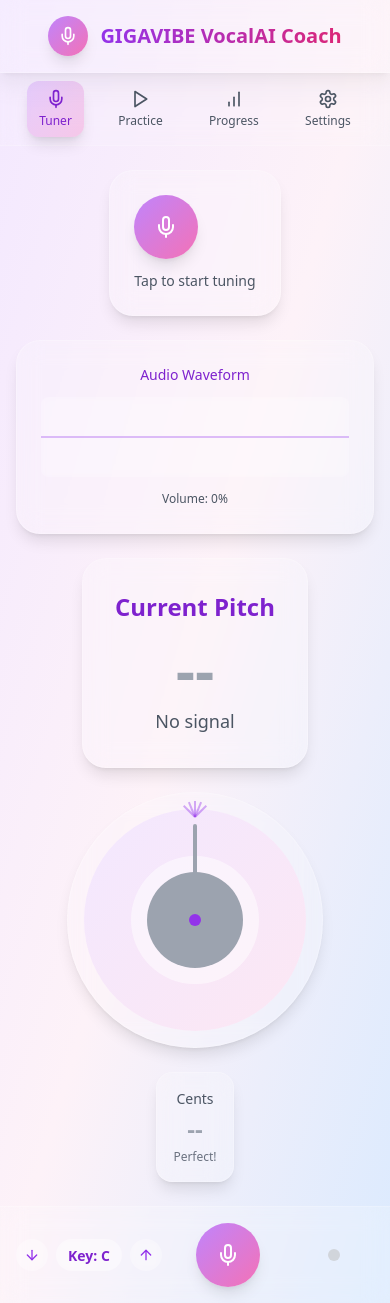
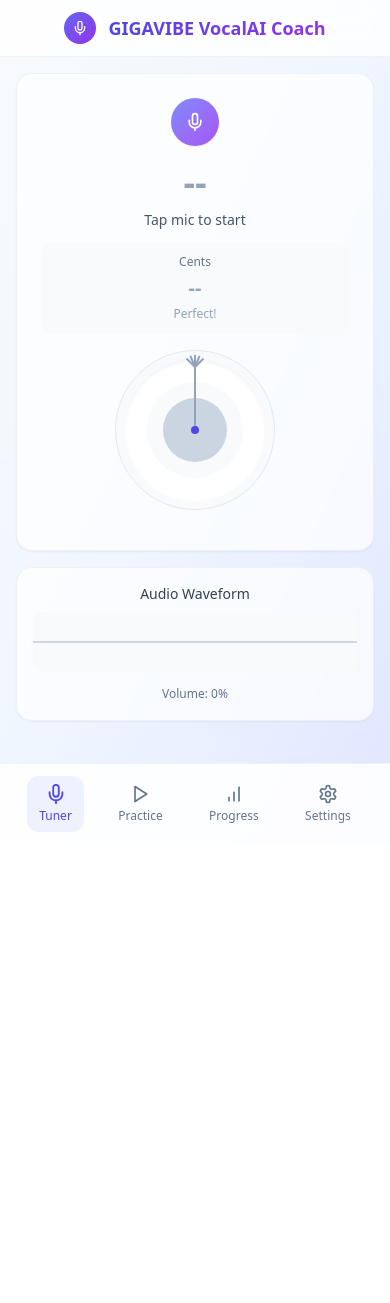
Before and after one commit to thisyearnofear/gigavibe, a React (Vite) app: page / in a window 390 px wide. After the commit the page ends 844 px from the top, so only its background shows below. Built offline with nearby package versions, Linux system fonts and the light colour scheme.

Commit message:
Refactor: Improve UI/UX for mobile
-   Move navigation to the bottom.
-   Adjust layout for a more compact, centered, and neutral design.
-   Optimize for a mobile-first SPA experience.

```diff
--- a/src/components/Navigation.tsx
+++ b/src/components/BottomNavigation.tsx
@@ -1,12 +1,12 @@
 
 import { Mic, Play, BarChart, Settings } from 'lucide-react';
 
-interface NavigationProps {
+interface BottomNavigationProps {
   activeScreen: string;
   setActiveScreen: (screen: string) => void;
 }
 
-const Navigation = ({ activeScreen, setActiveScreen }: NavigationProps) => {
+const BottomNavigation = ({ activeScreen, setActiveScreen }: BottomNavigationProps) => {
   const navItems = [
     { id: 'tuner', label: 'Tuner', icon: Mic },
     { id: 'practice', label: 'Practice', icon: Play },
@@ -15,8 +15,8 @@ const Navigation = ({ activeScreen, setActiveScreen }: NavigationProps) => {
   ];
 
   return (
-    <nav className="bg-white/10 backdrop-blur-md border-b border-white/20 px-4 py-2">
-      <div className="flex justify-around">
+    <nav className="fixed bottom-0 left-1/2 transform -translate-x-1/2 max-w-md w-full bg-white/90 backdrop-blur-lg border-t border-slate-200/50 px-4 py-3 z-50">
+      <div className="flex justify-around items-center">
         {navItems.map((item) => {
           const Icon = item.icon;
           const isActive = activeScreen === item.id;
@@ -25,13 +25,13 @@ const Navigation = ({ activeScreen, setActiveScreen }: NavigationProps) => {
             <button
               key={item.id}
               onClick={() => setActiveScreen(item.id)}
-              className={`flex flex-col items-center gap-1 py-2 px-3 rounded-xl transition-all duration-300 ${
+              className={`flex flex-col items-center gap-1 py-2 px-3 rounded-xl transition-all duration-200 ${
                 isActive
-                  ? 'bg-gradient-to-br from-purple-400/30 to-pink-400/30 text-purple-700 shadow-lg'
-                  : 'text-gray-600 hover:text-purple-600 hover:bg-white/10'
+                  ? 'text-indigo-600 bg-indigo-50'
+                  : 'text-slate-500 hover:text-indigo-500 hover:bg-slate-50'
               }`}
             >
-              <Icon className="w-5 h-5" />
+              <Icon className={`w-5 h-5 ${isActive ? 'scale-110' : ''} transition-transform duration-200`} />
               <span className="text-xs font-medium">{item.label}</span>
             </button>
           );
@@ -41,4 +41,4 @@ const Navigation = ({ activeScreen, setActiveScreen }: NavigationProps) => {
   );
 };
 
-export default Navigation;
+export default BottomNavigation;
--- a/src/components/Footer.tsx
+++ b/src/components/Footer.tsx
@@ -27,51 +27,53 @@ const Footer = () => {
   };
 
   return (
-    <footer className="bg-white/20 backdrop-blur-md border-t border-white/20 px-4 py-4">
+    <div className="fixed bottom-16 left-1/2 transform -translate-x-1/2 max-w-md w-full px-4 z-40">
+      <div className="bg-white/80 backdrop-blur-md border border-slate-200/50 rounded-2xl px-4 py-3 shadow-lg">
         <div className="flex items-center justify-between">
           {/* Key Controls */}
           <div className="flex items-center gap-2">
             <button
               onClick={() => changeKey('down')}
-            className="w-8 h-8 bg-white/20 backdrop-blur-sm rounded-full flex items-center justify-center hover:bg-white/30 transition-colors"
+              className="w-8 h-8 bg-slate-100 rounded-full flex items-center justify-center hover:bg-slate-200 transition-colors"
             >
-            <ArrowDown className="w-4 h-4 text-purple-600" />
+              <ArrowDown className="w-4 h-4 text-slate-600" />
             </button>
-          <div className="bg-white/30 backdrop-blur-sm px-3 py-1 rounded-full">
-            <span className="text-sm font-bold text-purple-700">Key: {currentKey}</span>
+            <div className="bg-slate-100 px-3 py-1 rounded-full">
+              <span className="text-sm font-medium text-slate-700">Key: {currentKey}</span>
             </div>
             <button
               onClick={() => changeKey('up')}
-            className="w-8 h-8 bg-white/20 backdrop-blur-sm rounded-full flex items-center justify-center hover:bg-white/30 transition-colors"
+              className="w-8 h-8 bg-slate-100 rounded-full flex items-center justify-center hover:bg-slate-200 transition-colors"
             >
-            <ArrowUp className="w-4 h-4 text-purple-600" />
+              <ArrowUp className="w-4 h-4 text-slate-600" />
             </button>
           </div>
 
-        {/* Record Button */}
+          {/* Record Button with Pink Accent */}
           <button
             onClick={toggleRecording}
-          className={`w-16 h-16 rounded-full flex items-center justify-center shadow-lg transition-all duration-300 ${
+            className={`w-14 h-14 rounded-full flex items-center justify-center shadow-lg transition-all duration-300 ${
               isListening
                 ? 'bg-gradient-to-br from-red-400 to-pink-500 animate-pulse'
-              : 'bg-gradient-to-br from-purple-400 to-pink-400 hover:from-purple-500 hover:to-pink-500'
+                : 'bg-gradient-to-br from-pink-400 to-rose-500 hover:from-pink-500 hover:to-rose-600'
             }`}
           >
             {isListening ? (
-            <Square className="w-6 h-6 text-white" />
+              <Square className="w-5 h-5 text-white" />
             ) : (
-            <Mic className="w-6 h-6 text-white" />
+              <Mic className="w-5 h-5 text-white" />
             )}
           </button>
 
           {/* Status Indicator */}
           <div className="w-20 flex justify-center">
             <div className={`w-3 h-3 rounded-full transition-colors duration-300 ${
-            isListening ? 'bg-red-400 animate-pulse' : 'bg-gray-300'
+              isListening ? 'bg-pink-400 animate-pulse' : 'bg-slate-300'
             }`} />
           </div>
         </div>
-    </footer>
+      </div>
+    </div>
   );
 };
 
--- a/src/components/Header.tsx
+++ b/src/components/Header.tsx
@@ -3,12 +3,12 @@ import { Mic } from 'lucide-react';
 
 const Header = () => {
   return (
-    <header className="bg-white/20 backdrop-blur-md border-b border-white/20 px-4 py-4 shadow-lg">
-      <div className="flex items-center justify-center gap-3">
-        <div className="w-10 h-10 bg-gradient-to-br from-purple-400 to-pink-400 rounded-full flex items-center justify-center shadow-lg">
-          <Mic className="w-5 h-5 text-white" />
+    <header className="bg-white/80 backdrop-blur-md border-b border-slate-200/50 px-4 py-3 sticky top-0 z-40">
+      <div className="flex items-center justify-center gap-3 max-w-sm mx-auto">
+        <div className="w-8 h-8 bg-gradient-to-br from-indigo-500 to-purple-600 rounded-full flex items-center justify-center shadow-sm">
+          <Mic className="w-4 h-4 text-white" />
         </div>
-        <h1 className="text-xl font-bold bg-gradient-to-r from-purple-600 to-pink-600 bg-clip-text text-transparent">
+        <h1 className="text-lg font-bold bg-gradient-to-r from-indigo-600 to-purple-600 bg-clip-text text-transparent">
           GIGAVIBE VocalAI Coach
         </h1>
       </div>
--- a/src/components/TunerScreen.tsx
+++ b/src/components/TunerScreen.tsx
@@ -25,15 +25,15 @@ const TunerScreen = () => {
   };
 
   const getPitchColor = () => {
-    if (!isListening || frequency === 0) return 'text-gray-400';
-    return isInTune ? 'text-green-600' : 'text-red-600';
+    if (!isListening || frequency === 0) return 'text-slate-400';
+    return isInTune ? 'text-green-600' : 'text-red-500';
   };
 
   const getCentsColor = () => {
-    if (!isListening || frequency === 0) return 'text-gray-400';
+    if (!isListening || frequency === 0) return 'text-slate-400';
     if (Math.abs(cents) < 10) return 'text-green-600';
     if (Math.abs(cents) < 25) return 'text-yellow-600';
-    return 'text-red-600';
+    return 'text-red-500';
   };
 
   const getNeedleRotation = () => {
@@ -42,82 +42,70 @@ const TunerScreen = () => {
   };
 
   return (
-    <div className="flex flex-col items-center justify-center min-h-full space-y-6">
+    <div className="flex flex-col items-center space-y-4 py-2">
       {/* Permission & Error Handling */}
       {hasPermission === false && (
-        <div className="bg-red-100/20 backdrop-blur-md rounded-2xl p-4 text-center shadow-lg border border-red-200/20">
-          <AlertCircle className="w-6 h-6 text-red-600 mx-auto mb-2" />
-          <p className="text-red-600 text-sm">Microphone access required for pitch detection</p>
+        <div className="bg-red-50 border border-red-200 rounded-xl p-3 text-center w-full">
+          <AlertCircle className="w-5 h-5 text-red-500 mx-auto mb-1" />
+          <p className="text-red-600 text-sm">Microphone access required</p>
         </div>
       )}
 
       {error && (
-        <div className="bg-red-100/20 backdrop-blur-md rounded-2xl p-4 text-center shadow-lg border border-red-200/20">
+        <div className="bg-red-50 border border-red-200 rounded-xl p-3 text-center w-full">
           <p className="text-red-600 text-sm">{error}</p>
         </div>
       )}
 
-      {/* Microphone Control */}
-      <div className="bg-white/20 backdrop-blur-md rounded-3xl p-6 text-center shadow-lg border border-white/20">
+      {/* Main Tuner Display */}
+      <div className="bg-white/70 backdrop-blur-sm rounded-2xl p-6 text-center shadow-sm border border-slate-200/50 w-full">
         <button
           onClick={handleToggleListening}
-          className={`w-16 h-16 rounded-full flex items-center justify-center shadow-lg transition-all duration-300 mb-3 ${
+          className={`w-12 h-12 rounded-full flex items-center justify-center shadow-sm transition-all duration-300 mb-4 mx-auto ${
             isListening
               ? 'bg-gradient-to-br from-red-400 to-pink-500 animate-pulse'
-              : 'bg-gradient-to-br from-purple-400 to-pink-400 hover:from-purple-500 hover:to-pink-500'
+              : 'bg-gradient-to-br from-indigo-400 to-purple-500 hover:from-indigo-500 hover:to-purple-600'
           }`}
         >
           {isListening ? (
-            <MicOff className="w-6 h-6 text-white" />
+            <MicOff className="w-5 h-5 text-white" />
           ) : (
-            <Mic className="w-6 h-6 text-white" />
+            <Mic className="w-5 h-5 text-white" />
           )}
         </button>
-        <p className="text-sm text-gray-600">
-          {isListening ? 'Tap to stop listening' : 'Tap to start tuning'}
-        </p>
+
+        <div className={`text-4xl font-bold mb-2 transition-colors duration-300 ${getPitchColor()}`}>
+          {frequency > 0 ? `${note}${octave}` : '--'}
+        </div>
+        <div className="text-sm text-slate-600 mb-3">
+          {frequency > 0 ? `${frequency.toFixed(1)} Hz` : 'Tap mic to start'}
         </div>
 
-      {/* Waveform Visualizer */}
-      <div className="bg-white/20 backdrop-blur-md rounded-3xl p-6 shadow-lg border border-white/20 w-full max-w-sm">
-        <h3 className="text-sm font-medium text-purple-700 mb-3 text-center">Audio Waveform</h3>
-        <WaveformVisualizer
-          waveform={waveform}
-          isActive={isListening && volume > 1}
-          className="bg-white/10 backdrop-blur-sm"
-        />
-        <div className="mt-2 text-center">
-          <span className="text-xs text-gray-600">
-            Volume: {Math.round(volume)}%
-          </span>
+        {/* Cents Display */}
+        <div className="bg-slate-50 rounded-xl p-3 mb-4">
+          <div className="text-xs text-slate-500 mb-1">Cents</div>
+          <div className={`text-xl font-bold transition-colors duration-300 ${getCentsColor()}`}>
+            {frequency > 0 ? `${cents > 0 ? '+' : ''}${cents}` : '--'}
           </div>
-      </div>
-
-      {/* Frequency Display */}
-      <div className="bg-white/20 backdrop-blur-md rounded-3xl p-8 text-center shadow-lg border border-white/20">
-        <h2 className="text-2xl font-bold text-purple-700 mb-4">Current Pitch</h2>
-        <div className={`text-6xl font-bold mb-2 transition-colors duration-300 ${getPitchColor()}`}>
-          {frequency > 0 ? `${note}${octave}` : '--'}
-        </div>
-        <div className="text-lg text-gray-600">
-          {frequency > 0 ? `${frequency.toFixed(1)} Hz` : 'No signal'}
+          <div className="text-xs text-slate-400 mt-1">
+            {Math.abs(cents) < 10 ? 'Perfect!' : Math.abs(cents) < 25 ? 'Close' : 'Adjust pitch'}
           </div>
         </div>
 
         {/* Tuner Dial */}
-      <div className="relative w-64 h-64 bg-white/20 backdrop-blur-md rounded-full shadow-lg border border-white/20">
-        <div className="absolute inset-4 bg-gradient-to-br from-purple-100 to-pink-100 rounded-full flex items-center justify-center">
-          <div className="w-32 h-32 bg-white/50 rounded-full flex items-center justify-center">
+        <div className="relative w-40 h-40 bg-slate-50 rounded-full mx-auto mb-4 border border-slate-200">
+          <div className="absolute inset-2 bg-white rounded-full flex items-center justify-center shadow-inner">
+            <div className="w-24 h-24 bg-slate-50 rounded-full flex items-center justify-center">
               <div
-              className={`w-24 h-24 rounded-full flex items-center justify-center transition-all duration-300 ${
+                className={`w-16 h-16 rounded-full flex items-center justify-center transition-all duration-300 ${
                   !isListening || frequency === 0
-                  ? 'bg-gray-400'
+                    ? 'bg-slate-300'
                     : isInTune
                       ? 'bg-green-400 animate-pulse'
                       : 'bg-red-400'
                 }`}
               >
-              <span className="text-white font-bold text-lg">
+                <span className="text-white font-bold text-sm">
                   {!isListening || frequency === 0 ? '•' : isInTune ? '✓' : cents > 0 ? '♯' : '♭'}
                 </span>
               </div>
@@ -128,7 +116,7 @@ const TunerScreen = () => {
           {[-50, -25, 0, 25, 50].map((mark) => (
             <div
               key={mark}
-            className="absolute top-2 left-1/2 w-0.5 h-4 bg-purple-600/40 origin-bottom"
+              className="absolute top-1 left-1/2 w-0.5 h-3 bg-slate-400 origin-bottom"
               style={{
                 transform: `translate(-50%, 0) rotate(${mark * 0.9}deg)`,
               }}
@@ -137,10 +125,10 @@ const TunerScreen = () => {
 
           {/* Needle */}
           <div
-          className={`absolute top-1/2 left-1/2 w-1 h-24 origin-bottom rounded-full transition-all duration-200 ${
+            className={`absolute top-1/2 left-1/2 w-0.5 h-16 origin-bottom rounded-full transition-all duration-200 ${
               !isListening || frequency === 0
-              ? 'bg-gray-400'
-              : 'bg-purple-600 shadow-lg'
+                ? 'bg-slate-400'
+                : 'bg-indigo-600 shadow-sm'
             }`}
             style={{
               transform: `translate(-50%, -100%) rotate(${getNeedleRotation()}deg)`,
@@ -148,17 +136,22 @@ const TunerScreen = () => {
           />
 
           {/* Center dot */}
-        <div className="absolute top-1/2 left-1/2 w-3 h-3 bg-purple-600 rounded-full transform -translate-x-1/2 -translate-y-1/2" />
+          <div className="absolute top-1/2 left-1/2 w-2 h-2 bg-indigo-600 rounded-full transform -translate-x-1/2 -translate-y-1/2" />
+        </div>
       </div>
 
-      {/* Cents Display */}
-      <div className="bg-white/20 backdrop-blur-md rounded-2xl p-4 text-center shadow-lg border border-white/20">
-        <div className="text-sm text-gray-600 mb-1">Cents</div>
-        <div className={`text-2xl font-bold transition-colors duration-300 ${getCentsColor()}`}>
-          {frequency > 0 ? `${cents > 0 ? '+' : ''}${cents}` : '--'}
-        </div>
-        <div className="text-xs text-gray-500 mt-1">
-          {Math.abs(cents) < 10 ? 'Perfect!' : Math.abs(cents) < 25 ? 'Close' : 'Adjust pitch'}
+      {/* Waveform Visualizer */}
+      <div className="bg-white/70 backdrop-blur-sm rounded-2xl p-4 shadow-sm border border-slate-200/50 w-full">
+        <h3 className="text-sm font-medium text-slate-700 mb-2 text-center">Audio Waveform</h3>
+        <WaveformVisualizer
+          waveform={waveform}
+          isActive={isListening && volume > 1}
+          className="bg-slate-50 rounded-lg"
+        />
+        <div className="mt-2 text-center">
+          <span className="text-xs text-slate-500">
+            Volume: {Math.round(volume)}%
+          </span>
         </div>
       </div>
     </div>
--- a/src/components/WaveformVisualizer.tsx
+++ b/src/components/WaveformVisualizer.tsx
@@ -24,7 +24,7 @@ const WaveformVisualizer = ({ waveform, isActive, className = '' }: WaveformVisu
 
     if (!isActive || waveform.length === 0) {
       // Draw flat line when inactive
-      ctx.strokeStyle = 'rgba(147, 51, 234, 0.3)';
+      ctx.strokeStyle = 'rgba(148, 163, 184, 0.4)';
       ctx.lineWidth = 2;
       ctx.beginPath();
       ctx.moveTo(0, height / 2);
@@ -33,11 +33,11 @@ const WaveformVisualizer = ({ waveform, isActive, className = '' }: WaveformVisu
       return;
     }
 
-    // Create gradient
+    // Create gradient with neutral colors
     const gradient = ctx.createLinearGradient(0, 0, width, 0);
-    gradient.addColorStop(0, 'rgba(147, 51, 234, 0.8)');
-    gradient.addColorStop(0.5, 'rgba(219, 39, 119, 0.8)');
-    gradient.addColorStop(1, 'rgba(59, 130, 246, 0.8)');
+    gradient.addColorStop(0, 'rgba(99, 102, 241, 0.8)');
+    gradient.addColorStop(0.5, 'rgba(139, 92, 246, 0.8)');
+    gradient.addColorStop(1, 'rgba(236, 72, 153, 0.6)');
 
     ctx.strokeStyle = gradient;
     ctx.lineWidth = 2;
@@ -61,9 +61,9 @@ const WaveformVisualizer = ({ waveform, isActive, className = '' }: WaveformVisu
 
     ctx.stroke();
 
-    // Add glow effect
-    ctx.shadowColor = isActive ? 'rgba(147, 51, 234, 0.5)' : 'transparent';
-    ctx.shadowBlur = 10;
+    // Add subtle glow effect
+    ctx.shadowColor = isActive ? 'rgba(99, 102, 241, 0.3)' : 'transparent';
+    ctx.shadowBlur = 8;
     ctx.stroke();
 
   }, [waveform, isActive]);
@@ -71,10 +71,10 @@ const WaveformVisualizer = ({ waveform, isActive, className = '' }: WaveformVisu
   return (
     <canvas
       ref={canvasRef}
-      width={320}
-      height={80}
+      width={280}
+      height={60}
       className={`rounded-lg ${className}`}
-      style={{ width: '100%', height: '80px' }}
+      style={{ width: '100%', height: '60px' }}
     />
   );
 };
--- a/src/pages/Index.tsx
+++ b/src/pages/Index.tsx
@@ -1,8 +1,7 @@
 
 import { useState } from 'react';
 import Header from '@/components/Header';
-import Navigation from '@/components/Navigation';
-import Footer from '@/components/Footer';
+import BottomNavigation from '@/components/BottomNavigation';
 import TunerScreen from '@/components/TunerScreen';
 import PracticeScreen from '@/components/PracticeScreen';
 import ProgressScreen from '@/components/ProgressScreen';
@@ -27,13 +26,14 @@ const Index = () => {
   };
 
   return (
-    <div className="min-h-screen bg-gradient-to-br from-purple-100 via-pink-50 to-blue-100 flex flex-col">
+    <div className="min-h-screen bg-gradient-to-br from-slate-50 via-blue-50 to-indigo-100 flex flex-col max-w-md mx-auto relative">
       <Header />
-      <Navigation activeScreen={activeScreen} setActiveScreen={setActiveScreen} />
-      <main className="flex-1 px-4 py-6 overflow-y-auto">
-        {renderScreen()}
+      <main className="flex-1 px-4 py-2 overflow-y-auto pb-20">
+        <div className="max-w-sm mx-auto">
+          {renderScreen()}
+        </div>
       </main>
-      <Footer />
+      <BottomNavigation activeScreen={activeScreen} setActiveScreen={setActiveScreen} />
     </div>
   );
 };
```
Lines whose indentation alone changed are shown as unchanged.
